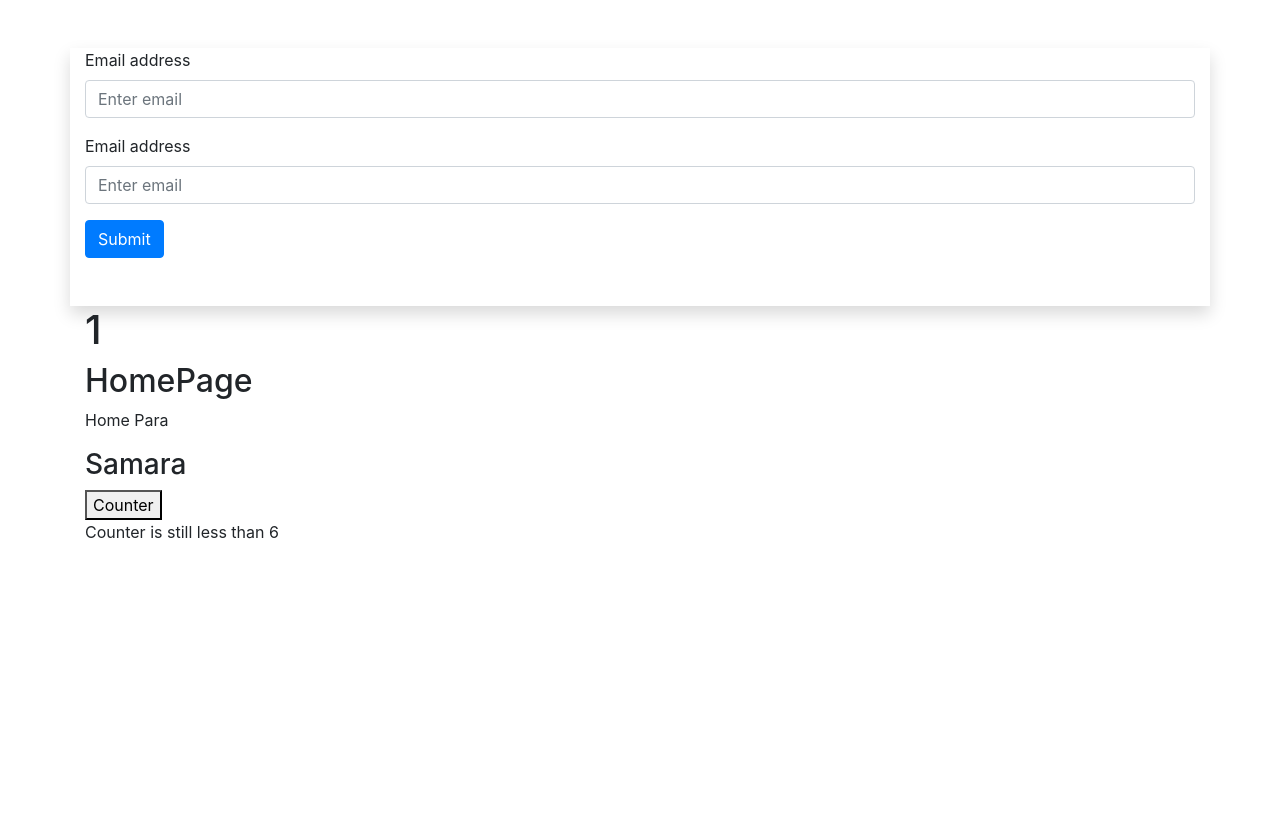
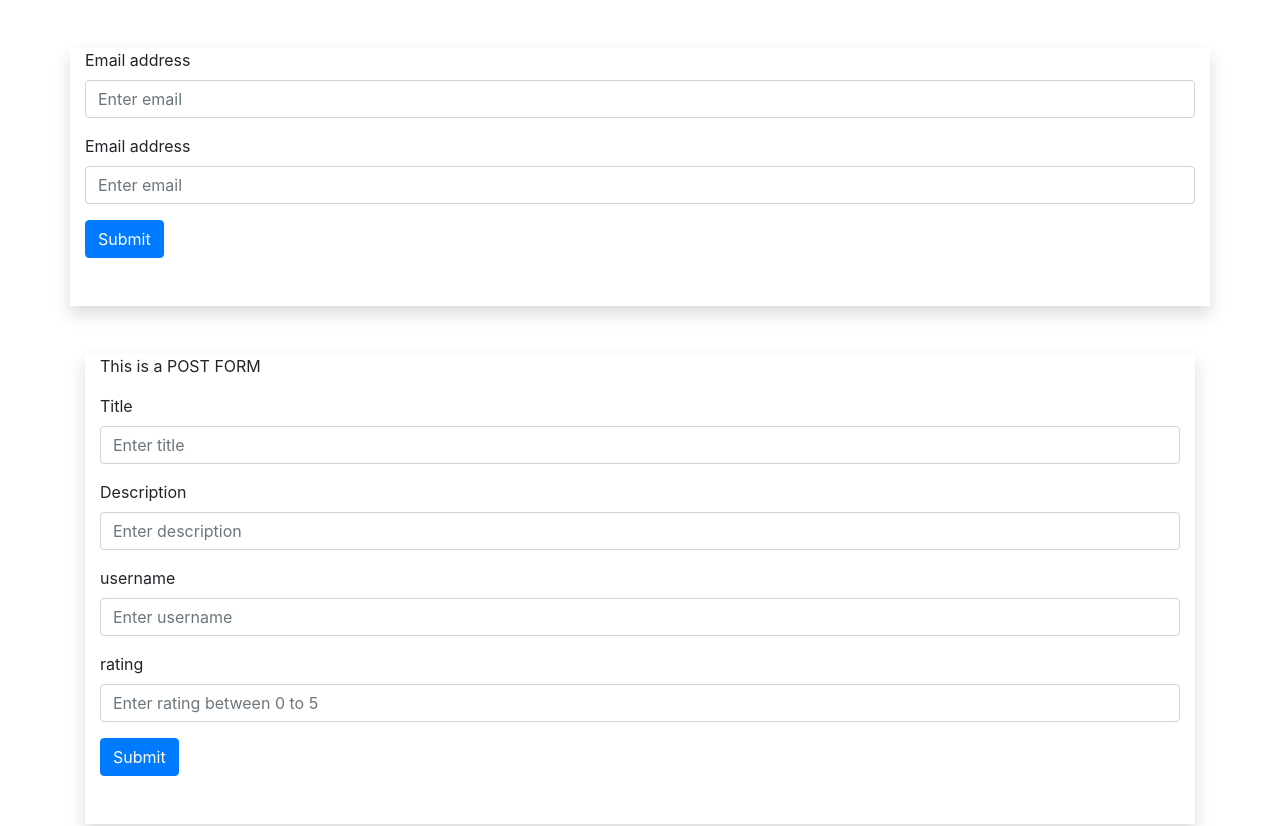
Before and after one commit to srimani282/react-class, a React (Create React App) app: page / in a window 1280 px wide. Shown: the top 826 px of the page. Before the commit the page ends 800 px from the top, so only its background shows below. Built offline with nearby package versions, Linux system fonts and the light colour scheme.

Commit message:
PostForm added

```diff
--- a/src/App.js
+++ b/src/App.js
@@ -1,6 +1,7 @@
 import React, { useState, useEffect, Component } from "react";
 import "./App.css";
 import HomePage from "./Components/HomePage";
+import PostForm from "./Components/PostForm";
 
 function App() {
   const [counter, setcounter] = useState(0);
@@ -17,6 +18,7 @@ function App() {
 
   return (
     <div className="container">
+      < PostForm />
       <h1>{counter}</h1>
       <HomePage name="Samara" />
       {console.log("first")}
--- a/src/App1.jsx
+++ b/src/App1.jsx
@@ -1,11 +1,10 @@
 import React, { useState } from "react";
 import PropTypes from "prop-types";
 
+
+
 function App1(props) {
-  const [formData, setFormData] = useState({
-    email: "",
-    name: "",
-  });
+  const [formData, setFormData] = useState({email: "",name: "",});
 
   const handleChange = (e) => {
     // if (e.target.value.length > 30) {
@@ -14,7 +13,6 @@ function App1(props) {
     setFormData({ ...formData, [e.target.name]: e.target.value });
     // }
   };
-
   const handleSubmit = (e) => {
     e.preventDefault();
     //make api call here http/www.react.com/form/ , post, {formData}
--- /dev/null
+++ b/src/Components/PostForm.jsx
@@ -0,0 +1,81 @@
+import React, { useState } from "react";
+import PropTypes from "prop-types";
+
+function PostForm(props) {
+  const [postData, setPostData] = useState({
+    title: "",
+    description: "",
+    username: "",
+    rating: "",
+  });
+
+  const handleChange = (e) => {
+    setPostData({ ...postData, [e.target.name]: e.target.value });
+  };
+
+  const handleSubmit = (e) => {
+    e.preventDefault();
+    console.log(postData);
+  };
+
+  return (
+    <div className="container mt-5 pb-5 shadow">
+      <div className="form-container">
+        <p>This is a POST FORM</p>
+        <form>
+          <div className="form-group">
+            <label for="title">Title</label>
+            <input
+              name="title"
+              className="form-control"
+              placeholder="Enter title"
+              onChange={handleChange}
+              value={postData.title}
+            />
+          </div>
+
+          <div className="form-group">
+            <label for="description">Description</label>
+            <input
+              name="description"
+              className="form-control"
+              placeholder="Enter description"
+              onChange={handleChange}
+              value={postData.description}
+            />
+          </div>
+
+          <div className="form-group">
+            <label for="username">username</label>
+            <input
+              name="username"
+              className="form-control"
+              placeholder="Enter username"
+              onChange={handleChange}
+              value={postData.username}
+            />
+          </div>
+
+          <div className="form-group">
+            <label for="rating">rating</label>
+            <input
+              name="rating"
+              className="form-control"
+              placeholder="Enter rating between 0 to 5"
+              onChange={handleChange}
+              value={postData.rating}
+            />
+          </div>
+
+          <button onClick={handleSubmit} className="btn btn-primary">
+            Submit
+          </button>
+        </form>
+      </div>
+    </div>
+  );
+}
+
+PostForm.propTypes = {};
+
+export default PostForm;
```
Also changed, not shown: 1 other file (tests, documents, lock files or other folders).
